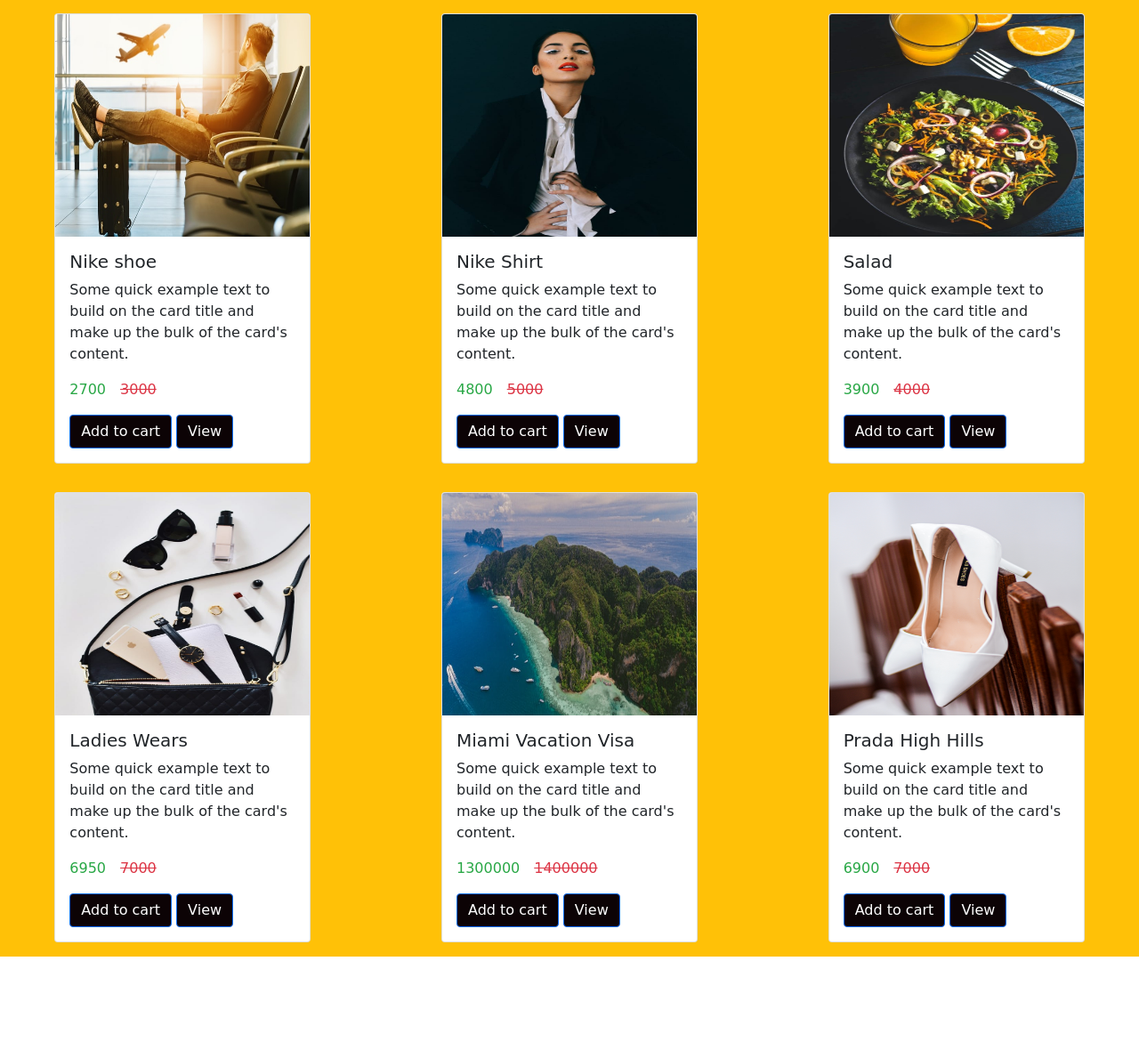
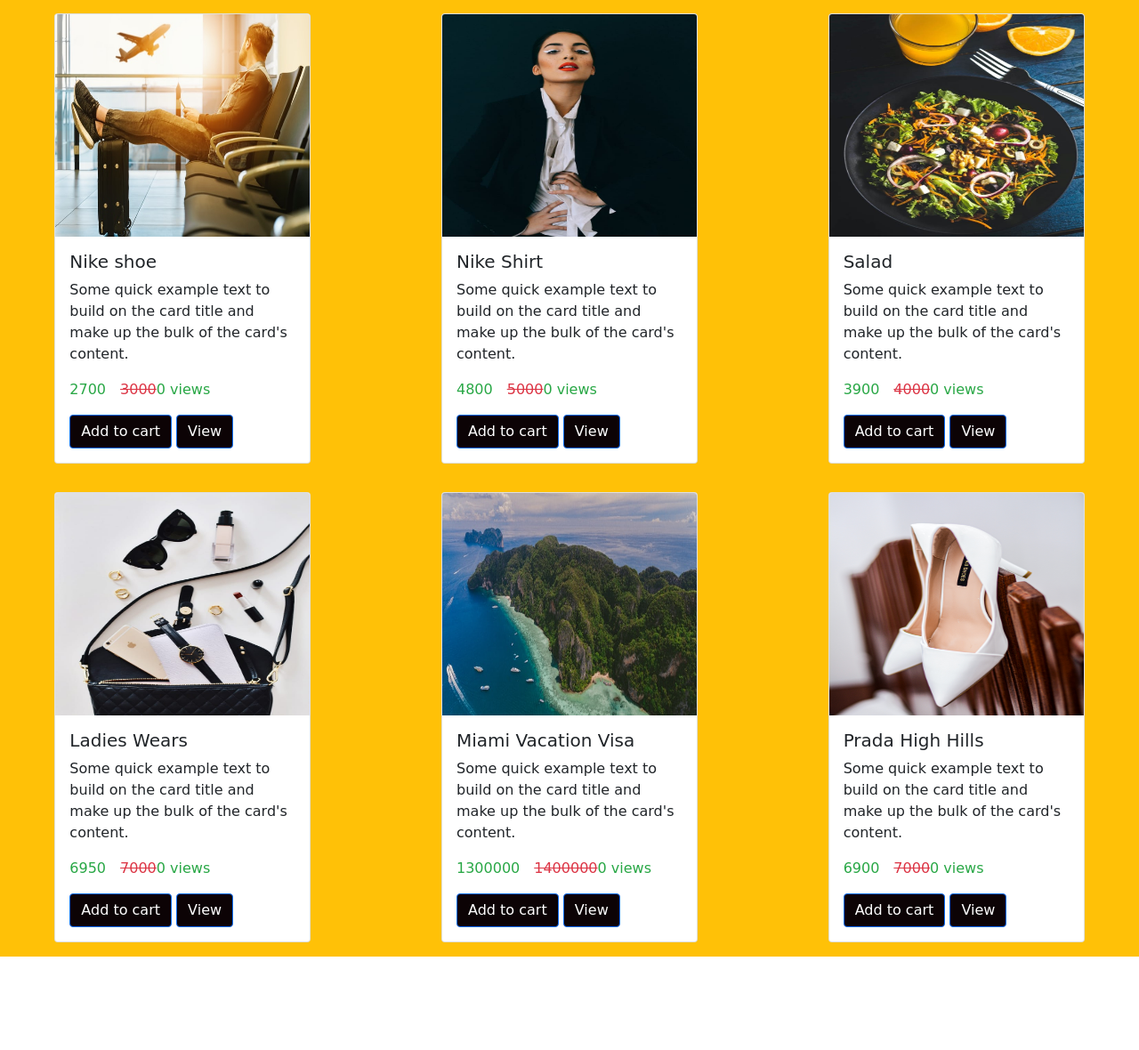
Before and after one commit to Jayson7/stack-of-django-projects-, a Django app: page / in a window 1280 px wide. Shown: the part 633-1813 px from the top of the page at 89% size. Run offline with Django 3.2, Linux system fonts and the light colour scheme; data comes from the database, SQL or seed files in the repository; data that the repository does not hold is empty; parts of the project's set-up code (start-up, migrations or seed data) failed here and were passed over; some libraries are stand-ins or nearby versions.

Commit message:
updated views.py

```diff
--- a/ecommerce/Templates/index.html
+++ b/ecommerce/Templates/index.html
@@ -133,8 +133,11 @@
                         <div class="d-flex">
                             <p class="text-success mr-3">{{i.discounted_price}}</p>
                             <p>
+
                                 <strike class="text-danger">{{i.main_price}}</strike>
                             </p>
+                            <p class="text-success">{{i.view_count}} views</p>
+
                         </div>
                         <a href="#" class="btn btn-primary">Add to cart</a>
                         <a href="#" class="btn btn-primary">View</a>
```
